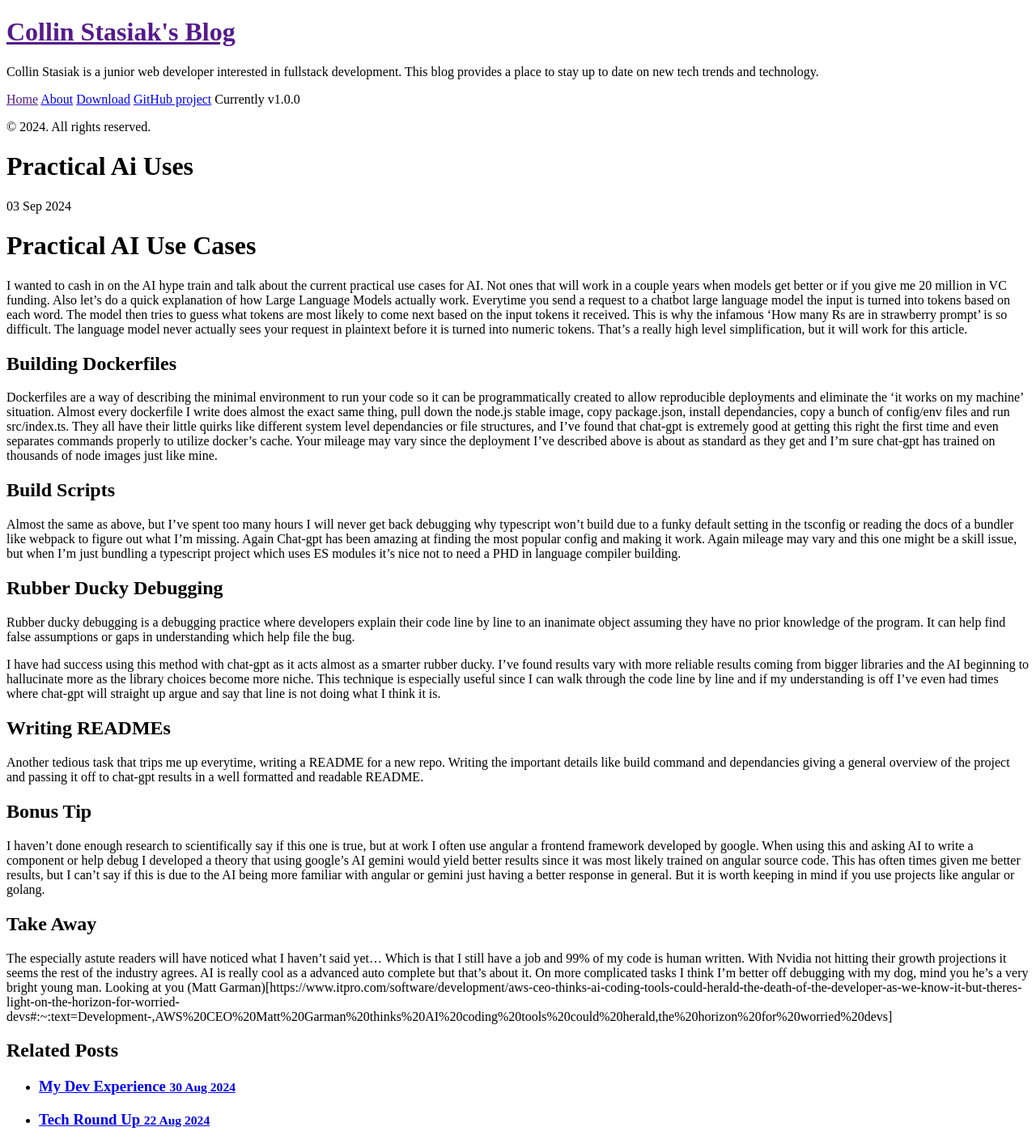
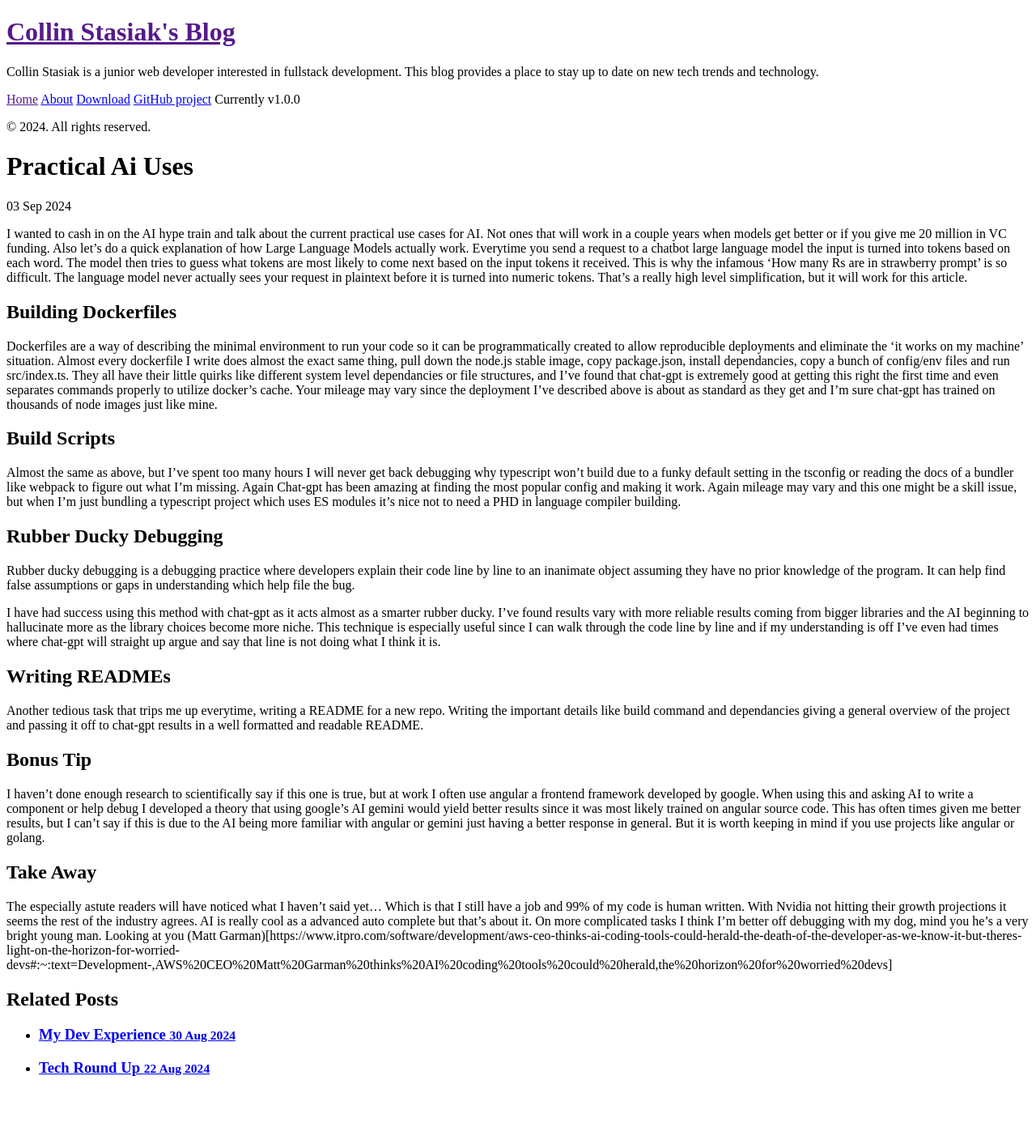
Before and after one commit to gbc-collib/gbc-collib.github.io, a Jekyll site: the page built from _posts/2024-09-03-practical-ai-uses.md, in a window 1280 px wide. Shown: the whole page at 81% size. Built offline with Jekyll 4.4.1, drawn with Linux system fonts in a browser that asks for light colours; our own code applies the rules of GitHub Pages for plain Markdown files; Markdown is read by kramdown in place of the engine named in the settings; after the commit the page ends 1349 px from its top, so only the background shows below that.

Commit message:
header fix

```diff
--- a/_posts/2024-09-03-practical-ai-uses.md
+++ b/_posts/2024-09-03-practical-ai-uses.md
@@ -1,4 +1,3 @@
-# Practical AI Use Cases
 I wanted to cash in on the AI hype train and talk about the current practical use cases for AI.
 Not ones that will work in a couple years when models get better or if you give me 20 million
 in VC funding.
```
